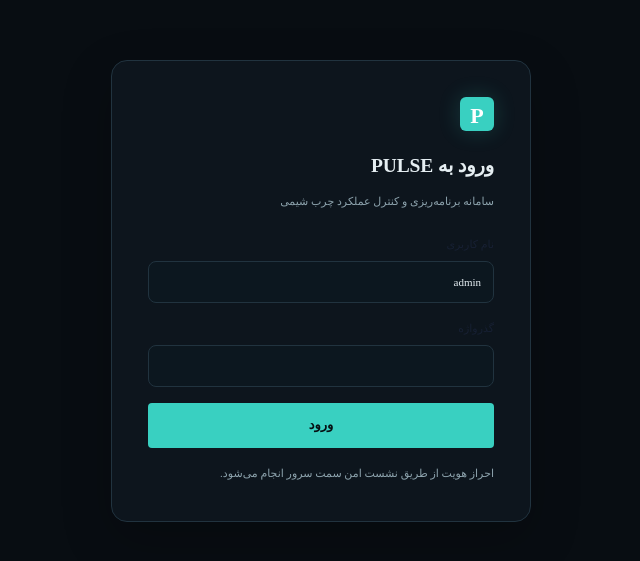
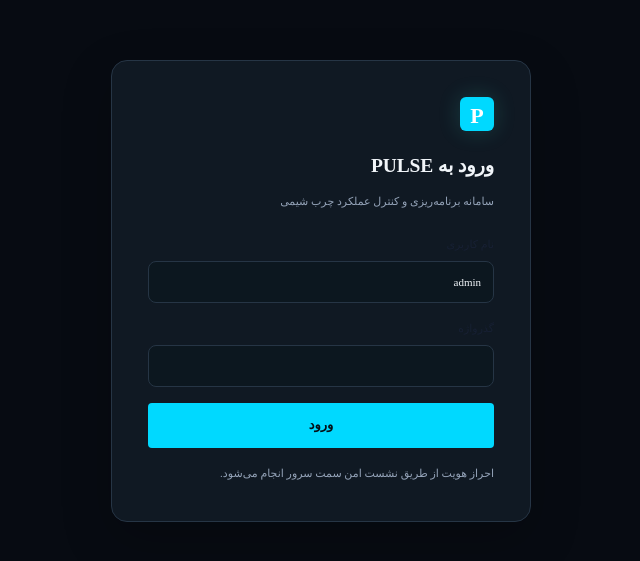
Before and after one commit to 313ON/Pulse.Ver.Alpha, a Next.js app: page /login in a window 1280 px wide. Shown: the part 109-670 px from the top of the page, without its empty margins (477-1117 px from the left). Built offline with nearby package versions, Linux system fonts and the light colour scheme.

Commit message:
feat(theme): establish premium Persian enterprise design system

```diff
--- a/src/app/globals.css
+++ b/src/app/globals.css
@@ -350,3 +350,74 @@ code, kbd, .command-kicker, .goal-id, td small { font-family: var(--font-mono);
   .pulse-shell .content { margin-inline: 0; }
   .command-header, .app-footer { inset-inline-start: 0; inset-inline-end: 0; }
 }
+
+/* Premium enterprise visual tokens */
+:root {
+  --bg: #070B12;
+  --panel: #101923;
+  --ink: #F1F5F9;
+  --muted: #94A3B8;
+  --line: #263545;
+  --primary: #00D9FF;
+  --green: #22C55E;
+  --yellow: #F59E0B;
+  --red: #EF4444;
+  --purple: #7C8CFF;
+  --surface-canvas: #070B12;
+  --surface-base: #101923;
+  --surface-elevated: #152231;
+  --surface-inset: #0B121B;
+  --surface-interactive: #1B2C3D;
+  --text-primary: #F1F5F9;
+  --text-secondary: #94A3B8;
+  --text-muted: #64748B;
+  --font-enterprise: var(--font-vazirmatn), Vazirmatn, Tahoma, Arial, sans-serif;
+  --font-technical: var(--font-inter), Inter, ui-monospace, SFMono-Regular, Consolas, monospace;
+  --shadow-panel: 0 8px 24px rgba(0, 0, 0, .18);
+  --shadow-elevated: 0 16px 40px rgba(0, 0, 0, .28);
+  --shadow-focus: 0 0 0 3px rgba(0, 217, 255, .18);
+}
+
+body { background: var(--surface-canvas); color: var(--text-primary); }
+body *, button, input, select, textarea { font-family: var(--font-enterprise); }
+code, kbd, .command-kicker, .goal-id, td small, .system-footer b {
+  font-family: var(--font-technical);
+}
+.brand strong, .footer-identity strong { font-family: var(--font-technical); font-weight: 700; letter-spacing: .08em; }
+.pulse-shell .sidebar { background: var(--surface-inset); border-color: var(--line); }
+.command-header { background: rgba(7, 11, 18, .96); border-color: var(--line); }
+.workspace-layout { scrollbar-color: var(--surface-interactive) var(--surface-canvas); }
+.command-kicker, .eyebrow { color: var(--primary); }
+.command-context strong, .page-heading h1, .cognition-panel h2 { color: var(--text-primary); }
+.command-search, .date-chip { background: var(--surface-inset); border-color: var(--line); }
+.command-search:focus-within { border-color: var(--primary); box-shadow: var(--shadow-focus); }
+.nav-item:hover { background: var(--surface-interactive); border-color: var(--lineStrong, #34495c); }
+.nav-item.active { background: rgba(0, 217, 255, .09); border-color: rgba(0, 217, 255, .32); box-shadow: inset -2px 0 var(--primary); }
+.nav-item.active .nav-icon, .nav-item.active .nav-chevron { color: var(--primary); }
+.support-card { border-color: var(--line); }
+.score-card, .stat-card, .panel, .cognition-panel {
+  background: var(--surface-base); border-color: var(--line); box-shadow: var(--shadow-panel);
+}
+.score-card:hover, .stat-card:hover, .panel:hover, .cognition-panel:hover { border-color: var(--lineStrong, #34495c); }
+.score-ring { background: radial-gradient(closest-side, var(--surface-base) 78%, transparent 79% 100%), conic-gradient(var(--primary) 72%, var(--surface-interactive) 0); }
+.score-bar div, .row-progress div, .mini-progress, .context-meter-track { background: var(--surface-interactive); }
+.stat-icon.purple { background: rgba(124, 140, 255, .14); color: #9BA7FF; }
+.stat-icon.red { background: rgba(239, 68, 68, .14); color: var(--red); }
+.stat-icon.yellow { background: rgba(245, 158, 11, .14); color: var(--yellow); }
+.cognition-status, .reasoning-indicator { background: var(--surface-elevated); border-color: var(--line); }
+.reasoning-indicator { border-inline-end-color: var(--primary); }
+.intelligence-event { border-color: #1c2a38; }
+.intelligence-event > i, .cognition-core-badge i { background: var(--primary); box-shadow: none; }
+.context-meter-track i { box-shadow: none; }
+.app-footer { background: var(--surface-inset); border-color: var(--line); }
+.telemetry-led, .telemetry-led-cyan { background: var(--primary); box-shadow: none; }
+.telemetry-led-amber { background: var(--amber, #FFB547); box-shadow: none; }
+.primary-button { background: var(--primary); color: #041017; }
+.primary-button:hover { background: #33E1FF; }
+.status-pill.green, .status-pill.done { background: rgba(34, 197, 94, .14); color: #6EE7A0; }
+.status-pill.yellow, .status-pill.running { background: rgba(245, 158, 11, .14); color: #FFCA72; }
+.status-pill.red, .status-pill.blocked { background: rgba(239, 68, 68, .14); color: #FF8585; }
+.status-pill.gray, .status-pill.not-started { background: var(--surface-interactive); color: var(--text-secondary); }
+.form-grid input:focus, .form-grid select:focus, .report-filters input:focus, .report-filters select:focus {
+  border-color: var(--primary); box-shadow: var(--shadow-focus);
+}
--- a/src/app/layout.tsx
+++ b/src/app/layout.tsx
@@ -1,11 +1,17 @@
 import type { Metadata } from "next";
-import { Vazirmatn } from "next/font/google";
+import { Inter, Vazirmatn } from "next/font/google";
 import "./globals.css";
 
 const vazirmatn = Vazirmatn({
   subsets: ["arabic", "latin"],
   display: "swap",
   variable: "--font-vazirmatn",
+  preload: true
+});
+const inter = Inter({
+  subsets: ["latin"],
+  display: "swap",
+  variable: "--font-inter",
   preload: true
 });
 
@@ -17,7 +23,7 @@ export const metadata: Metadata = {
 export default function RootLayout({ children }: Readonly<{ children: React.ReactNode }>) {
   return (
     <html lang="fa" dir="rtl">
-      <body className={vazirmatn.variable}>{children}</body>
+      <body className={`${vazirmatn.variable} ${inter.variable}`}>{children}</body>
     </html>
   );
 }
```
Also changed, not shown: src/components/ThemeTokens.ts (+41 -15 lines).
